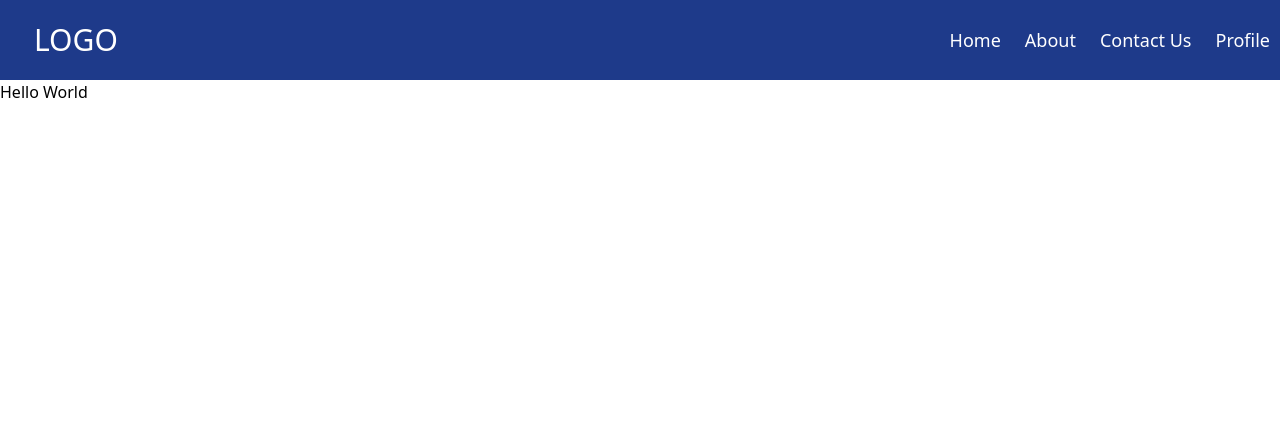
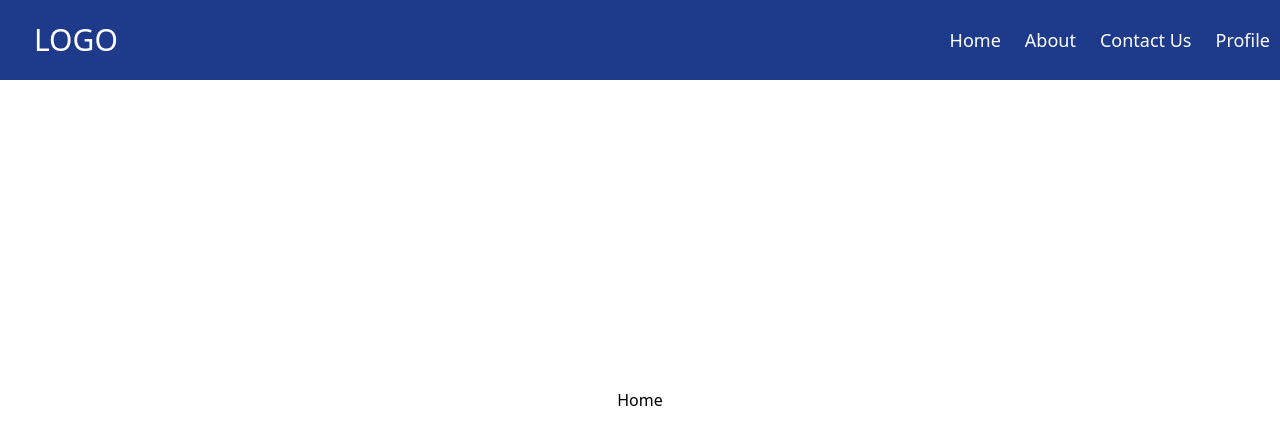
Before and after one commit to Revision-60/Tailwind-CSS, a plain HTML site: page index.html in a window 1280 px wide. Drawn offline with nearby package versions, Linux system fonts and the light colour scheme.

Commit message:
Navbar Fixed and Content

```diff
--- a/index.html
+++ b/index.html
@@ -7,7 +7,7 @@
     <title>Document</title>
   </head>
   <body>
-    <section class="bg-blue-900 h-20 p-2.5 text-white">
+    <section class="bg-blue-900 w-full h-20 p-2.5 text-white fixed">
       <div class="h-full flex">
         <section class="h-full w-1/2 flex items-center">
           <h1 class="pl-6 text-3xl">LOGO</h1>
@@ -23,7 +23,10 @@
       </div>
     </section>
 
-    <h1>Hello World</h1>
+    <section class="flex justify-center items-center h-screen">
+      <h1>Home</h1>
+    </section>
+
     <script src="https://cdn.tailwindcss.com?plugins=forms,typography,aspect-ratio,line-clamp"></script>
   </body>
 </html>
```
